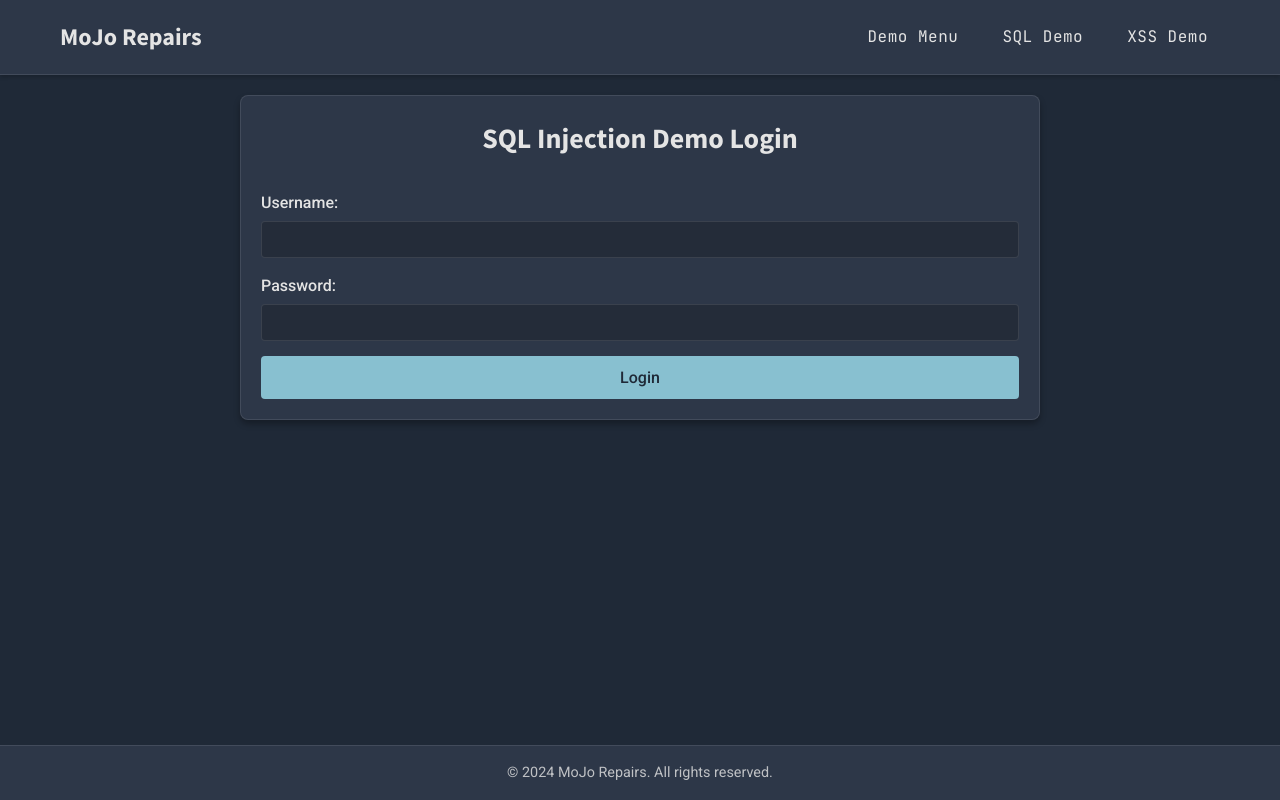
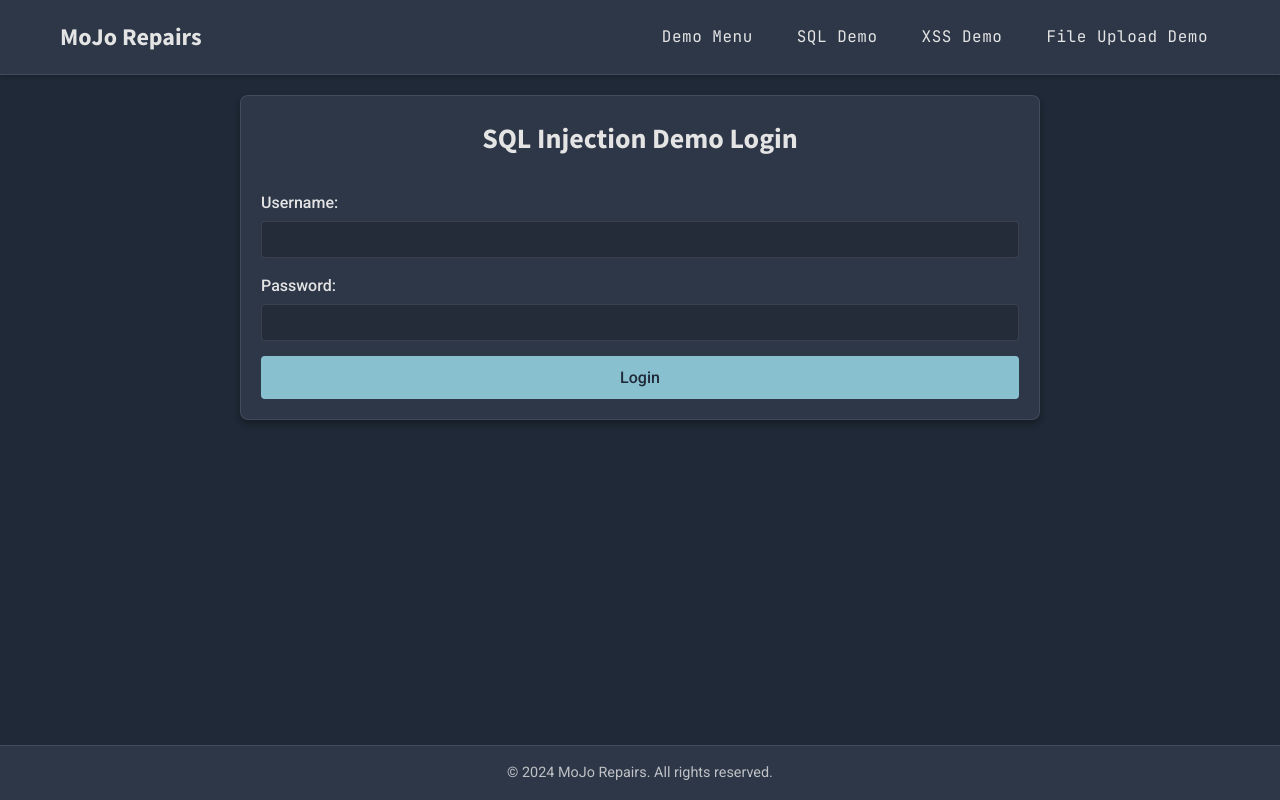
Before and after one commit to JoshMendiola/MoJoRepair, a React app: page /sql-demo/admin in a window 1280 px wide. Built offline with nearby package versions, Linux system fonts and the light colour scheme.

Commit message:
header add file upload button

```diff
--- a/src/components/Header/Header.tsx
+++ b/src/components/Header/Header.tsx
@@ -25,6 +25,7 @@ const Header = () => {
           <li><Link className="nav-link" to="/dashboard">Demo Menu</Link></li>
           <li><Link className="nav-link" to="/sql-demo">SQL Demo</Link></li>
           <li><Link className="nav-link" to="/xss-demo">XSS Demo</Link></li>
+          <li><Link className="nav-link" to="/fu-demo">File Upload Demo</Link></li>
           {isAuthenticated && (
             <li>
               <Link className="nav-link" to="#" onClick={(e) => {
```
